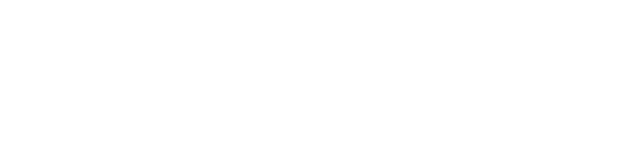
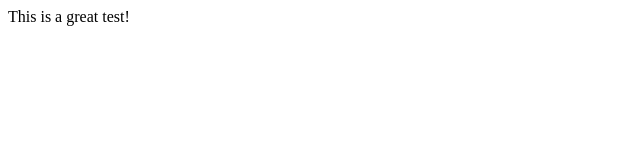
Before and after one commit to tarurata/capistrano-example, a plain HTML site: page index.html in a window 1280 px wide. Shown: the whole page, without its empty margins (0-640 px from the left). Drawn offline with Linux system fonts and the light colour scheme.

Commit message:
Changed index file

```diff
--- a/index.html
+++ b/index.html
@@ -3,6 +3,6 @@
         <title>My Capistrano Test</title>
     </head>
     <body>
-
+        <p>This is a great test!</p>
     </body>
 </html>
```
